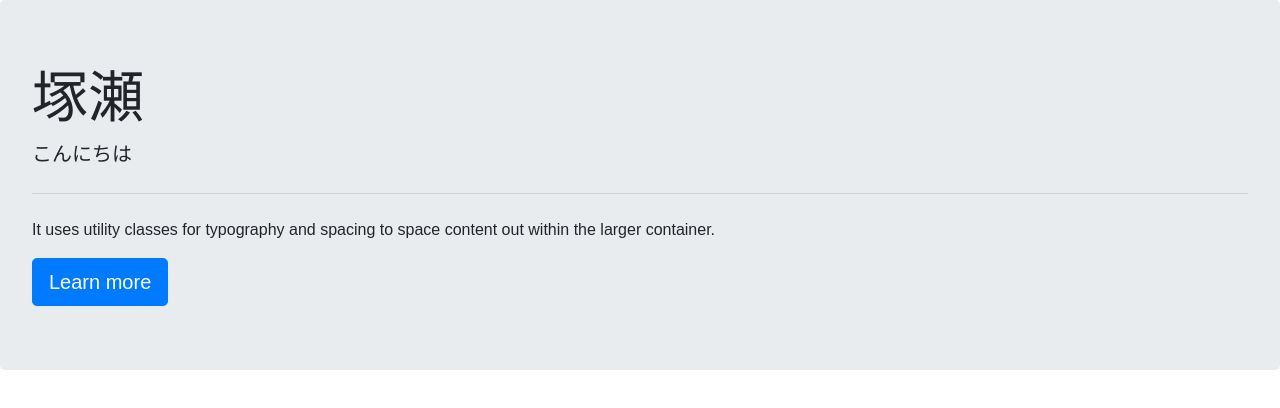
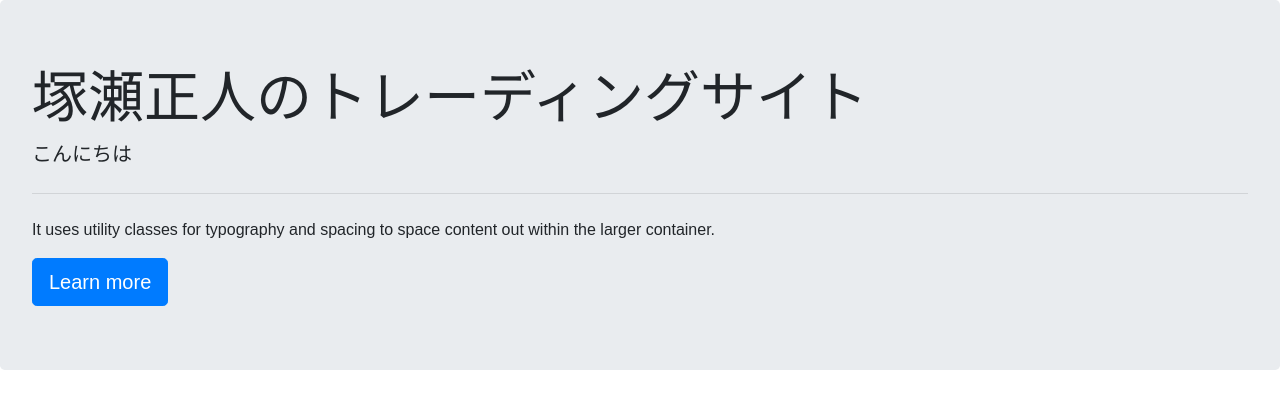
Before and after one commit to masato-tsukase/my-first-static-web-app, a plain HTML site: page index.html in a window 1280 px wide. Drawn offline with nearby package versions, Linux system fonts and the light colour scheme.

Commit message:
テスト３

```diff
--- a/index.html
+++ b/index.html
@@ -11,7 +11,7 @@
 
 <body>
   <div class="jumbotron">
-    <h1 class="display-4">塚瀬</h1>
+    <h1 class="display-4">塚瀬正人のトレーディングサイト</h1>
     <p class="lead">こんにちは</p>
     <hr class="my-4">
     <p>It uses utility classes for typography and spacing to space content out within the larger container.</p>
```
